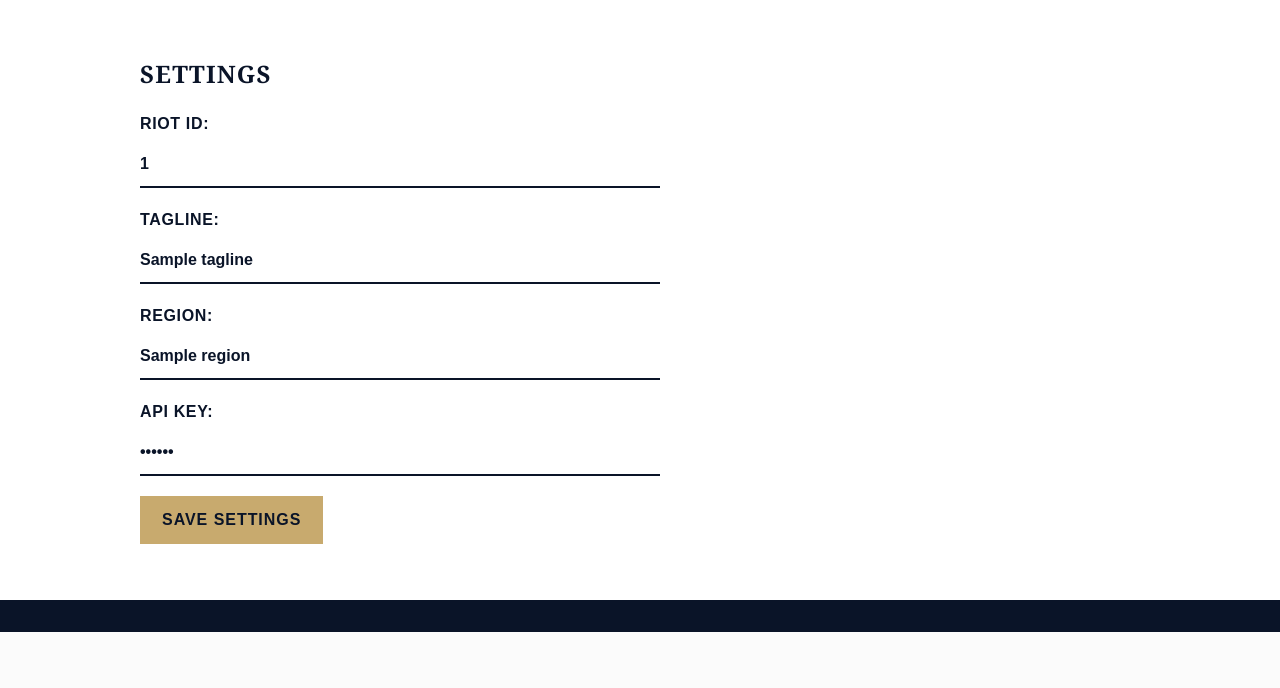
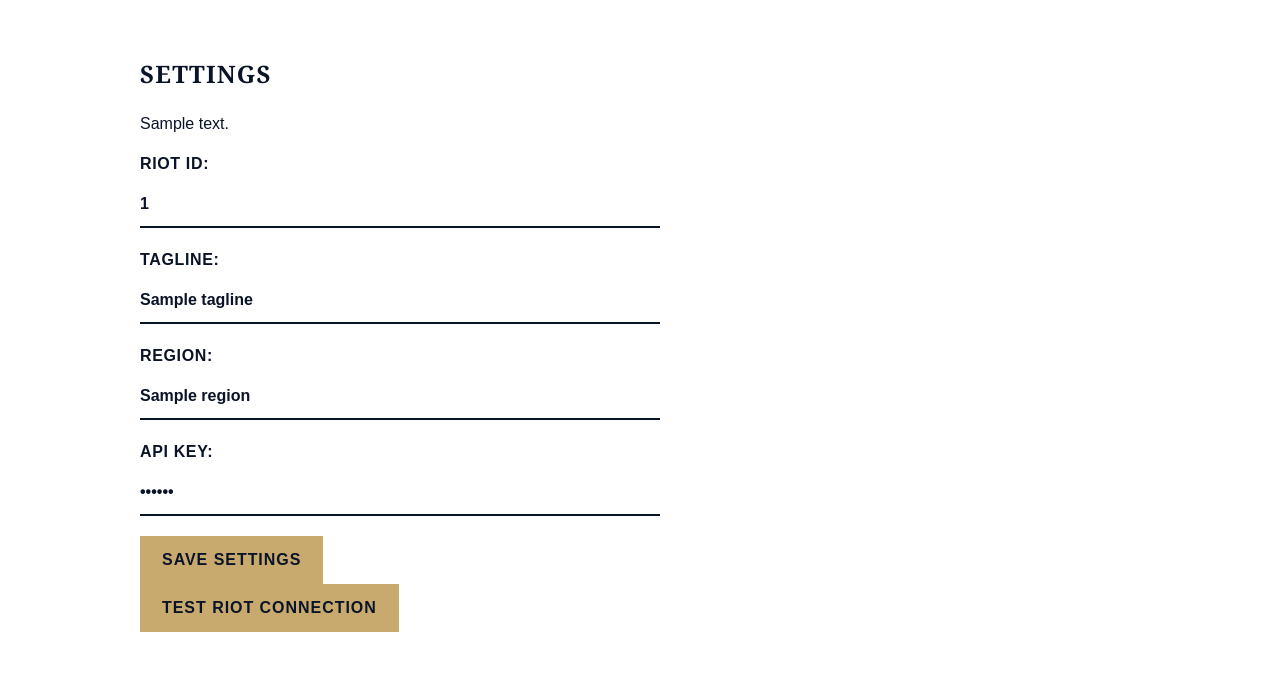
Before and after one commit to amondavid/lol-playtime-tracker, a Flask app: template templates/settings.html in a window 1280 px wide. Shown: the part 168-856 px from the top of the page. Before the commit the page ends 800 px from the top, so only its background shows below. Run offline with Flask 3, Linux system fonts and the light colour scheme; the template is opened without the code that fills it: most values are stand-ins (such as "Sample title", 1, 10 or a date in 2020).

Commit message:
Add Riot connection test

```diff
--- a/app.py
+++ b/app.py
@@ -40,14 +40,35 @@ def settings():
 
         return redirect("/settings")
 
-    settings = {
-        "riot_id": get_setting("riot_id") or "",
-        "tagline": get_setting("tagline") or "",
-        "region": get_setting("region") or "",
-        "api_key": get_setting("api_key") or "",
-    }
+    return render_template(
+    "settings.html",
+    settings=load_settings(),
+    success_message=None,
+    error_message=None,
+)
 
-    return render_template("settings.html", settings=settings)
+
+@app.route("/test-account", methods=["POST"])
+def test_account():
+    try:
+        account_data = get_account_by_riot_id()
+    except RiotApiError as error:
+        return render_template(
+            "settings.html",
+            settings=load_settings(),
+            success_message=None,
+            error_message=f"Riot API error: {error}",
+        )
+
+    return render_template(
+        "settings.html",
+        settings=load_settings(),
+        success_message=(
+            f"Connected successfully as "
+            f"{account_data['game_name']}#{account_data['tagline']}."
+        ),
+        error_message=None,
+    )
 
 
 @app.route("/account")
@@ -130,6 +151,15 @@ def format_seconds(seconds):
 
     return f"{hours}h {minutes}m"
 
+
+def load_settings():
+    return {
+        "riot_id": get_setting("riot_id") or "",
+        "tagline": get_setting("tagline") or "",
+        "region": get_setting("region") or "",
+        "api_key": get_setting("api_key") or "",
+    }
+
 def main():
     init_db()
     app.run(debug=True)
--- a/templates/settings.html
+++ b/templates/settings.html
@@ -2,6 +2,12 @@
 endblock %} {% block content %}
 <section class="section">
   <h2>Settings</h2>
+
+  {% if success_message %}
+  <p class="success-message">{{ success_message }}</p>
+  {% endif %} {% if error_message %}
+  <p class="error-message">{{ error_message }}</p>
+  {% endif %}
 
   <form method="post">
     <label>
@@ -26,5 +32,9 @@ endblock %} {% block content %}
 
     <button type="submit">Save settings</button>
   </form>
+
+  <form action="/test-account" method="post" class="secondary-action">
+    <button type="submit">Test Riot connection</button>
+  </form>
 </section>
 {% endblock %}
```
